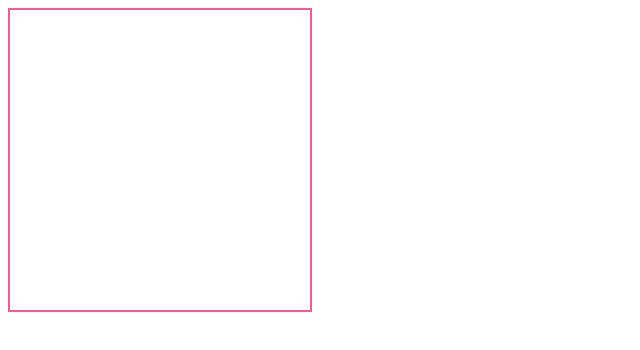
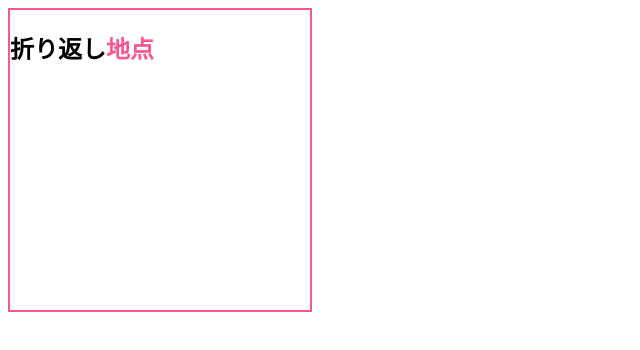
Before and after one commit to AkaneU/HTML-CSS, a plain HTML site: page Chapter7-Q2,3,4/index.html in a window 1280 px wide. Shown: the whole page, without its empty margins (0-640 px from the left). Drawn offline with Linux system fonts and the light colour scheme.

Commit message:
[Update] 1-7

```diff
--- a/Chapter7-Q2,3,4/index.html
+++ b/Chapter7-Q2,3,4/index.html
@@ -7,6 +7,8 @@
   </head>
 
   <body>
-    <section></section>
+    <section>
+      <h1>折り返し<span>地点</span></h1>
+    </section>
   </body>
 </html>
--- a/Chapter7-Q2,3,4/style.css
+++ b/Chapter7-Q2,3,4/style.css
@@ -3,3 +3,7 @@ section {
   height: 300px;
   border: 2px solid #fa5893;
 }
+
+span {
+  color: #fa5893;
+}
```
